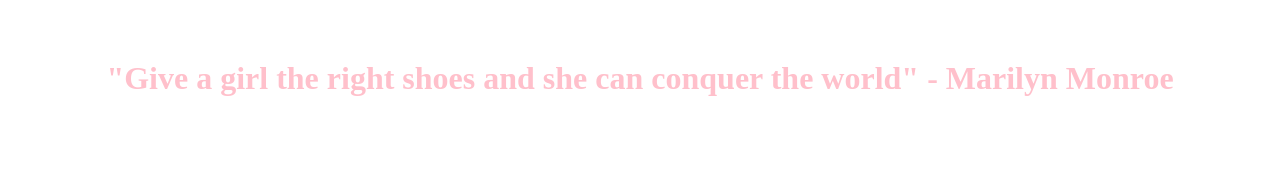
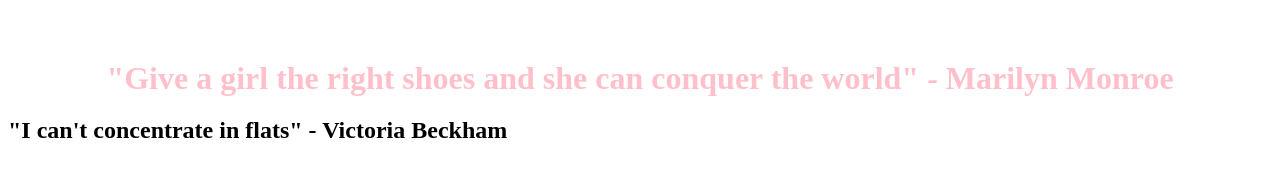
Before and after one commit to annajamescodefirstgirls/annacodefirstgirls, a plain HTML site: page index.html in a window 1280 px wide. Drawn offline with Linux system fonts and the light colour scheme.

Commit message:
new quote

```diff
--- a/index.html
+++ b/index.html
@@ -4,8 +4,9 @@
 	<link href="https://fonts.googleapis.com/css?family=Lora" rel="stylesheet">
 
 		<link rel="stylesheet" href="style.css">
-		</head>
 
 <body>
 <h1>"Give a girl the right shoes and she can conquer the world" - Marilyn Monroe</h1>
+
+<h2>"I can't concentrate in flats" - Victoria Beckham</h2>
 </html>
```
